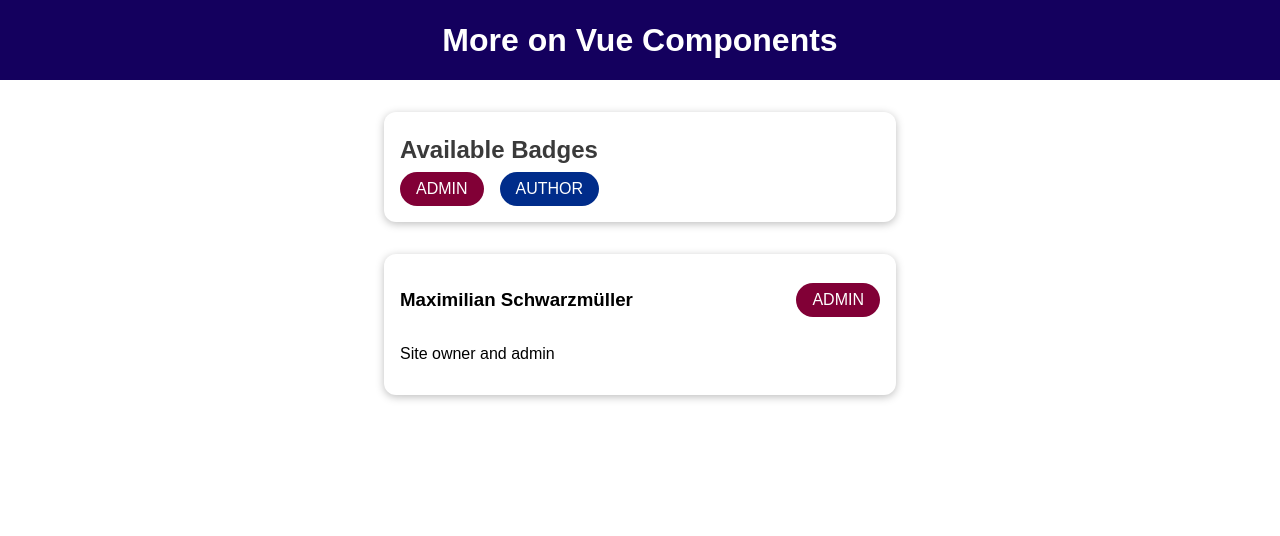
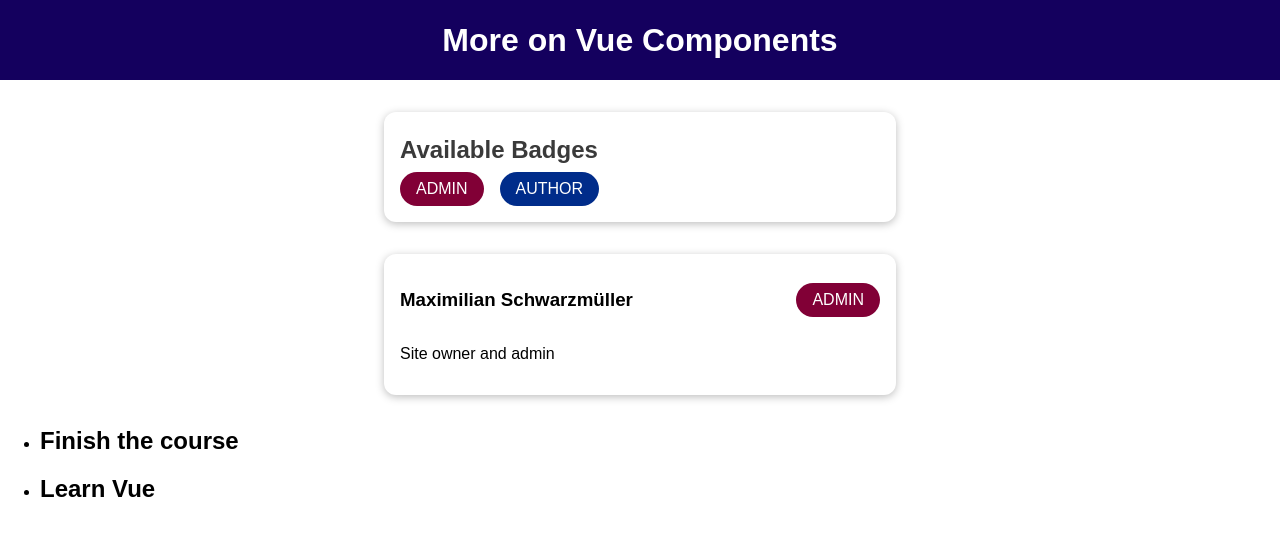
Before and after one commit to PJLindsay/s9-components, a Vue app: page / in a window 1280 px wide. Shown: the top 536 px of the page. Built offline with nearby package versions, Linux system fonts and the light colour scheme.

Commit message:
Add scoped slot example

```diff
--- a/src/App.vue
+++ b/src/App.vue
@@ -8,6 +8,13 @@
       :info-text="activeUser.description"
       :role="activeUser.role"
     ></UserInfo>
+    <!-- scoped slot: allows us to STYLE content
+      don't need template wrapper if all markup can go into one slot
+    -->
+    <course-goals #default="slotProps">
+      <h2> {{ slotProps.item }}</h2>
+      <p>{{ slotProps['another-prop'] }}</p>
+    </course-goals>
   </div>
 </template>
 
@@ -16,6 +23,7 @@
 import TheHeader from './components/TheHeader.vue'
 import BadgeList from './components/BadgeList.vue';
 import UserInfo from './components/UserInfo.vue';
+import CourseGoals from './components/CourseGoals.vue';
 
 export default {
 
@@ -24,7 +32,8 @@ export default {
   components: {
     BadgeList,
     TheHeader,
-    UserInfo
+    UserInfo,
+    CourseGoals
   },
 
   data() {
--- /dev/null
+++ b/src/components/CourseGoals.vue
@@ -0,0 +1,18 @@
+<template>
+  <ul>
+    <li v-for="goal in goals" :key="goal">
+      <!-- scoped slot - we can pass this out so callers can have access to the goal for custom styling/etc -->
+      <slot :item="goal" another-prop="..."></slot>
+    </li>
+  </ul>
+</template>
+
+<script>
+export default {
+  data() {
+    return {
+      goals: ['Finish the course', 'Learn Vue'],
+    }
+  }
+}
+</script>
```
Also changed, not shown: 1 other file (tests, documents, lock files or other folders).
